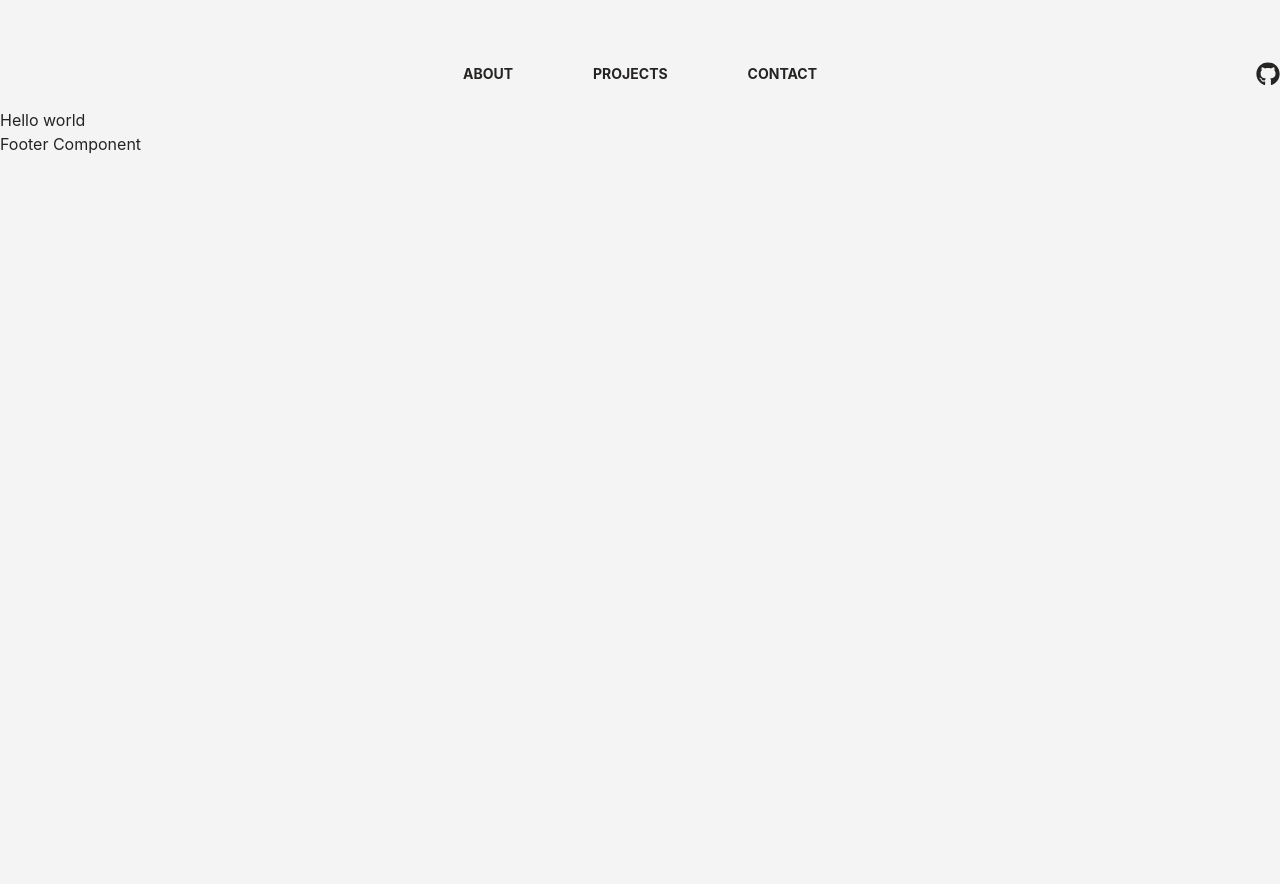
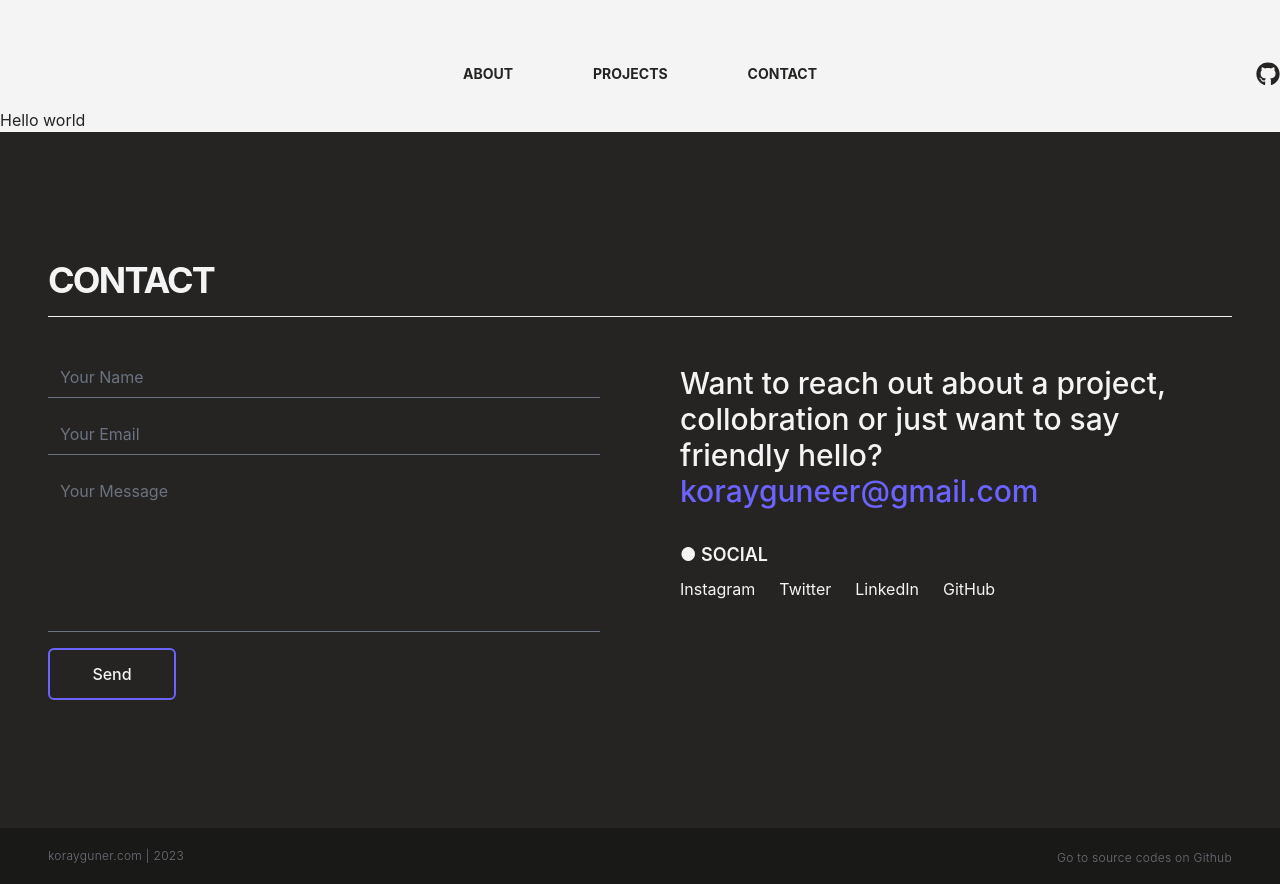
Before and after one commit to koraygnr/korayguner.com, a Next.js app: page / in a window 1280 px wide. Before the commit the page ends 800 px from the top, so only its background shows below. Built offline with nearby package versions, Linux system fonts and the light colour scheme.

Commit message:
feat: footer component added

```diff
--- a/components/Footer.tsx
+++ b/components/Footer.tsx
@@ -1,9 +1,153 @@
-import React from 'react'
+import React, { useState, useRef } from 'react';
+import emailjs from '@emailjs/browser';
+import { toast } from 'react-hot-toast';
+import Link from 'next/link';
 
 function Footer() {
+  const [name, setName] = useState('');
+  const [email, setEmail] = useState('');
+  const [message, setMessage] = useState('');
+  const formRef = useRef();
+
+  const sendEmail = (e: Event) => {
+    e.preventDefault();
+
+    emailjs
+      .sendForm(
+        process.env.NEXT_PUBLIC_SERVICE_ID,
+        process.env.NEXT_PUBLIC_TEMPLATE_ID,
+        formRef.current,
+        process.env.NEXT_PUBLIC_PUBLIC_KEY
+      )
+      .then(
+        (result) => {
+          if (result.text === 'OK') {
+            toast.success('Successfully');
+            setName('');
+            setEmail('');
+            setMessage('');
+          }
+          console.log(result.text);
+        },
+        (error) => {
+          toast.error(error.text);
+        }
+      );
+  };
+
   return (
-    <div>Footer Component</div>
-  )
+    <div className='bg-primary-dark'>
+      <footer className='container flex flex-col relative max-w-7xl mx-auto py-32'>
+        <div className='flex justify-between items-center w-full pb-4 border-b border-primary-light'>
+          <p className='max-w-xs text-4xl font-bold text-primary-light md:max-w-md tracking-tighter transition-all duration-300'>
+            CONTACT
+          </p>
+        </div>
+
+        <div className='flex flex-col lg:flex-row space-y-10 lg:space-y-2 lg:space-x-20 justify-between'>
+          <form
+            ref={formRef}
+            onSubmit={sendEmail}
+            className='flex flex-1 flex-col pt-10 space-y-4'
+          >
+            <input
+              className='bg-primary-dark text-primary-light border-l-0 border-t-0 border-r-0 focus:ring-0 '
+              type='text'
+              value={name}
+              onChange={(e) => setName(e.target.value)}
+              name='user_name'
+              placeholder='Your Name'
+              required
+            />
+            <input
+              className='bg-primary-dark text-primary-light border-l-0 border-t-0 border-r-0 focus:ring-0 '
+              type='email'
+              value={email}
+              onChange={(e) => setEmail(e.target.value)}
+              name='user_email'
+              placeholder='Your Email'
+              required
+            />
+            <textarea
+              className='bg-primary-dark text-primary-light border-l-0 border-t-0 border-r-0 resize-none scrollbar-thin scrollbar-thumb-primary-purple scrollbar-track-gray-100 hover:cursor-default focus:ring-0 '
+              placeholder='Your Message'
+              value={message}
+              onChange={(e) => setMessage(e.target.value)}
+              name='message'
+              cols={30}
+              rows={6}
+              spellCheck='false'
+              required
+            ></textarea>
+            <button className='flex justify-center  items-center w-32 gap-1 border-2 border-primary-purple text-primary-light font-medium py-3 px-8 rounded-md transition-all duration-300 hover:text-gray-400'>
+              Send
+            </button>
+          </form>
+          <div className='flex flex-1 flex-col space-y-8 '>
+            <div className='pt-10'>
+              <p className='text-primary-light text-xl md:text-3xl font-medium'>
+                Want to reach out about a project, collobration or just want to
+                say friendly hello?
+                <Link href='mailto:korayguneer@gmail.com'>
+                  <span className='text-primary-purple'>
+                    {' '}
+                    korayguneer@gmail.com
+                  </span>
+                </Link>
+              </p>
+            </div>
+            <div className='text-primary-light'>
+              <p className='text-lg font-semibold pb-2'>● SOCIAL</p>
+              <ul className='flex flex-col space-y-2 md:space-y-0 md:flex-row md:space-x-6'>
+                <Link
+                  href='https://www.instagram.com/korayguner'
+                  target='_blank'
+                >
+                  <li className='hover:underline hover:cursor-pointer'>
+                    Instagram
+                  </li>
+                </Link>
+                <Link href='https://twitter.com/korayguner' target='_blank'>
+                  <li className='hover:underline hover:cursor-pointer'>
+                    Twitter
+                  </li>
+                </Link>
+                <Link
+                  href='https://www.linkedin.com/in/korayguner'
+                  target='_blank'
+                >
+                  <li className='hover:underline hover:cursor-pointer'>
+                    LinkedIn
+                  </li>
+                </Link>
+                <Link href='https://github.com/koraygnr' target='_blank'>
+                  <li className='hover:underline hover:cursor-pointer'>
+                    GitHub
+                  </li>
+                </Link>
+              </ul>
+            </div>
+          </div>
+        </div>
+      </footer>
+
+      <div className='bg-[#191918]'>
+        <div className='flex justify-between items-center max-w-7xl px-6 py-4 md:px-12 mx-auto w-full bg-[#191918]'>
+          <p className='text-xs font-light text-zinc-500 tracking-wide'>
+            korayguner.com | 2023{' '}
+          </p>
+          <Link
+            href='https://github.com/koraygnr/korayguner.com'
+            target='_blank'
+          >
+            <p className='hidden md:inline-block text-xs font-light text-zinc-500 tracking-wide'>
+              Go to source codes on Github
+            </p>
+          </Link>
+        </div>
+      </div>
+    </div>
+  );
 }
 
-export default Footer
+export default Footer;
--- a/package.json
+++ b/package.json
@@ -9,6 +9,7 @@
     "lint": "next lint"
   },
   "dependencies": {
+    "@emailjs/browser": "^3.10.0",
     "@next/font": "13.1.5",
     "@types/node": "18.11.18",
     "@types/react": "18.0.27",
@@ -18,6 +19,7 @@
     "next": "13.1.5",
     "react": "18.2.0",
     "react-dom": "18.2.0",
+    "react-hot-toast": "^2.4.0",
     "react-icons": "^4.7.1",
     "tailwind-scrollbar": "^2.1.0",
     "typescript": "4.9.4"
```
Also changed, not shown: 1 other file (tests, documents, lock files or other folders).
